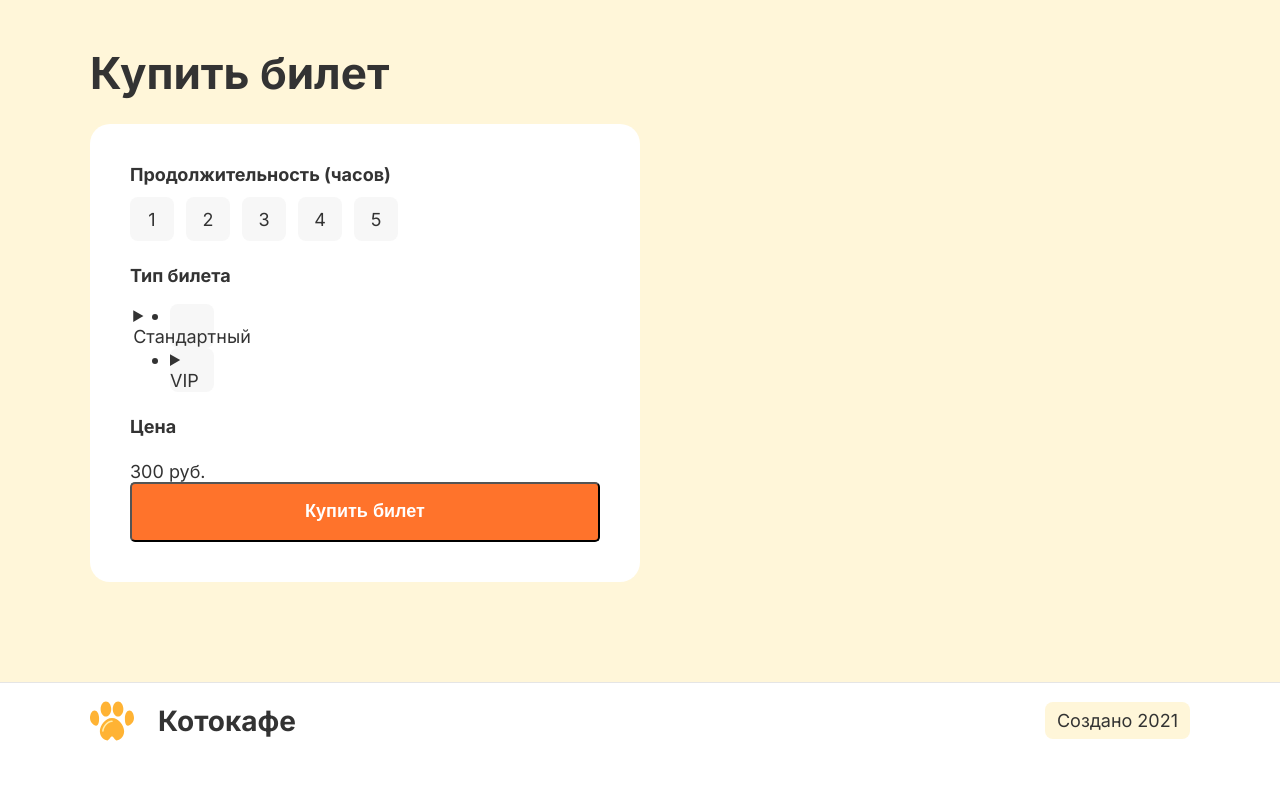
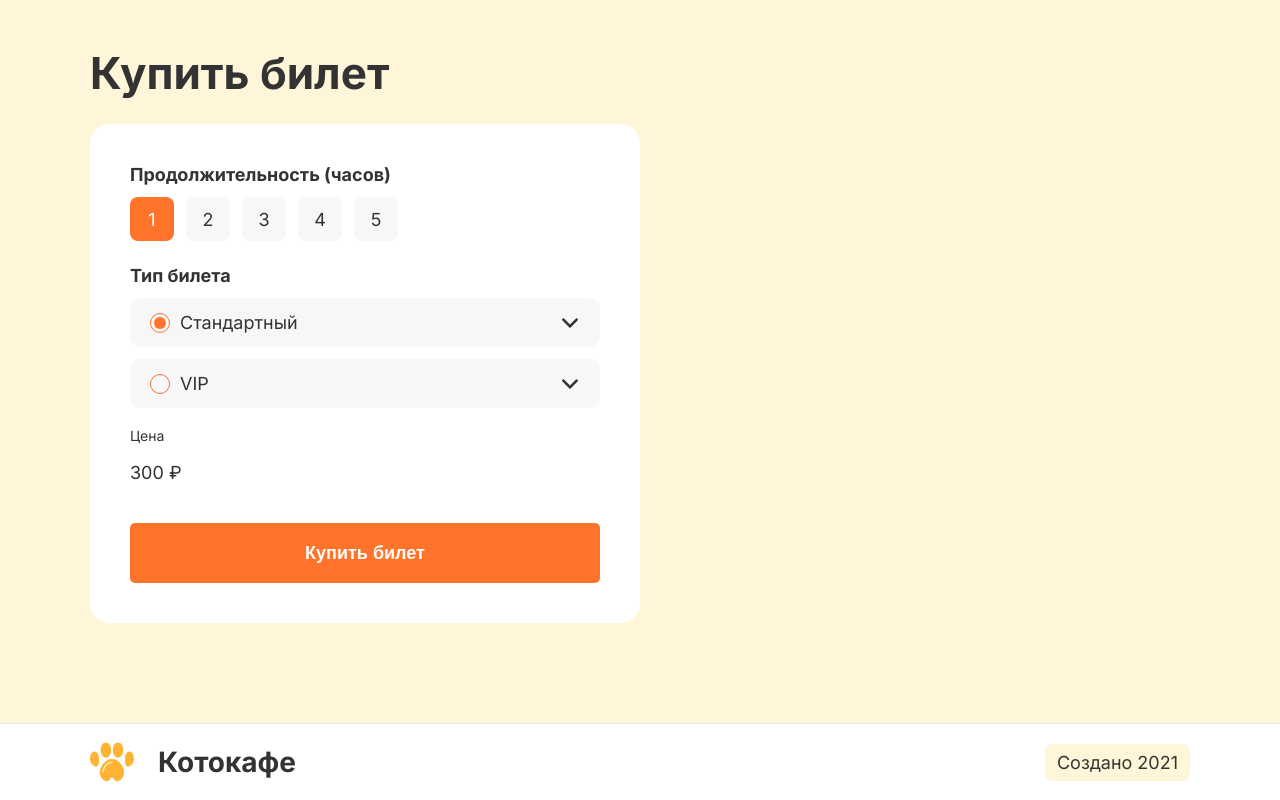
Before and after one commit to abatollo/cat-cafe, a React (Create React App) app: page /order in a window 1280 px wide. Shown: the part 987-1787 px from the top of the page. Before the commit the page ends 1746 px from the top, so only its background shows below. Built offline with nearby package versions, Linux system fonts and the light colour scheme.

Commit message:
Refines shop layout and adds Redux

```diff
--- a/package.json
+++ b/package.json
@@ -3,11 +3,14 @@
   "version": "0.1.0",
   "private": true,
   "dependencies": {
+    "@redux-devtools/extension": "^3.2.5",
     "classnames": "^2.3.2",
     "react": "^18.2.0",
     "react-dom": "^18.2.0",
+    "react-redux": "^8.0.5",
     "react-router-dom": "^6.9.0",
-    "react-scripts": "5.0.1"
+    "react-scripts": "^5.0.1",
+    "redux": "^4.2.1"
   },
   "scripts": {
     "start": "react-scripts start",
--- a/src/components/order-page/order-page.jsx
+++ b/src/components/order-page/order-page.jsx
@@ -2,7 +2,7 @@ import { Link } from 'react-router-dom';
 
 import { Header } from '../header/header';
 import { Slider } from '../slider/slider';
-import { Shop } from '../shop/shop';
+import Shop from '../shop/shop';
 import { Footer } from '../footer/footer';
 
 import slides from '../../mocks/slides.json';
--- a/src/components/shop/shop.jsx
+++ b/src/components/shop/shop.jsx
@@ -1,42 +1,97 @@
-import React from "react";
+import { connect } from 'react-redux';
 
-const Shop = ({ ticketTypes }) => {
+import TicketType from "../ticket-type/ticket-type";
+
+import { ActionCreator } from '../../store/action';
+
+import { formatPrice } from '../../utils/format-price';
+
+const Shop = ({
+  ticketTypes,
+  overallCost,
+  duration,
+  setDuration
+}) => {
+  const handleShopTypeRadioChange = (index) => {
+    setDuration(index + 1);
+  };
+
   return (
     <section className="shop">
       <div className="container center">
-        <h2 className="shop__heading">Купить билет</h2>
+        <h2 className="shop__heading">
+          Купить билет
+        </h2>
         <div className="shop__wrapper">
-          <h3 className="shop__subheading">Продолжительность (часов)</h3>
           <form>
-          <ul className="shop__list list-reset">
-            {[...Array(5)].map((_element, index) =>
-              <li className="shop__item" key={index}>
-                <input className="shop__input visually-hidden" type="radio" name="shop" id={`radio-${index}`} />
-                <label className="shop__label" htmlFor={`radio-${index}`}>{index + 1}</label>
-              </li>
-            )}
-          </ul>
-          <h3 className="shop__subheading">Тип билета</h3>
-          <ul>
-            {ticketTypes.map((ticketType, index) =>
-              <li className="shop__item" key={index}>
-                <input className="visually-hidden" type="radio" name="shop" id={`radio-${index}`} />
-                <label className="shop__label" htmlFor={`radio-${index}`}>
-                  <details className="shop__details">
-                    <summary className="shop__summary">{ ticketType.name }</summary>
-                  </details>
-                </label>
-              </li>
-            )}
-          </ul>
+            <h3 className="shop__subheading">
+              Продолжительность (часов)
+            </h3>
+            <ul className="shop__list list-reset">
+              {
+                [...Array(5)].map(
+                  (_element, index) =>
+                    <li className="shop__item" key={ index }>
+                      <input
+                        className="shop__input visually-hidden"
+                        type="radio"
+                        name="shop"
+                        id={ `radio-${ index }` }
+                        onChange={ () => { handleShopTypeRadioChange(index) } }
+                        checked = { index + 1 === duration }
+                      />
+                      <label
+                        className="shop__label"
+                        htmlFor={ `radio-${ index }` }
+                      >
+                        { index + 1 }
+                      </label>
+                    </li>
+              )}
+            </ul>
+            <h3 className="shop__subheading">
+              Тип билета
+            </h3>
+            <ul className="shop__type-list list-reset">
+              {
+                ticketTypes.map(
+                  (ticketType, ticketTypeIndex) =>
+                    <TicketType
+                      ticketType={ ticketType }
+                      key={ ticketTypeIndex }
+                    />
+                )
+              }
+            </ul>
           </form>
-          <h4 className="shop__smallheading">Цена</h4>
-          <div className="shop__price">300 руб.</div>
-          <button className="shop__button button">Купить билет</button>
+          <h4 className="shop__smallheading">
+            Цена
+          </h4>
+          <div className="shop__price">
+            {
+              formatPrice( overallCost )
+            }
+          </div>
+          <button className="shop__button button">
+            Купить билет
+          </button>
         </div>
       </div>
     </section>
   );
 };
 
-export { Shop };
+const mapStateToProps = (state) => {
+  return {
+    overallCost: state.overallCost,
+    duration: state.duration
+  };
+};
+
+const mapDispatchToProps = (dispatch) => ({
+  setDuration(item) {
+    dispatch(ActionCreator.setDuration(item));
+  }
+});
+
+export default connect(mapStateToProps, mapDispatchToProps)(Shop);
--- a/src/components/slider/slider.jsx
+++ b/src/components/slider/slider.jsx
@@ -26,7 +26,7 @@ const Slider = ({ slides }) => {
   return (
     <section className="slider">
       <div className="slider__wrapper container center">
-      <h2 className="slider__header center">Галерея нашего кафе</h2>
+      <h1 className="slider__header center">Галерея нашего кафе</h1>
       <div className="slider__proper">
           <picture className="slider__picture">
             {/* <source srcSet={`img/slides/slide-${ slideNumber }.avif 1x, img/slides/slide-${ slideNumber }@2x.avif 2x, img/slides/slide-${ slideNumber }@3x.avif 3x, img/slides/slide-${ slideNumber }@4x.avif 4x`} type="image/avif" />
--- /dev/null
+++ b/src/components/ticket-type/ticket-type.jsx
@@ -0,0 +1,85 @@
+import { useState } from "react";
+
+import { connect } from 'react-redux';
+
+import { ActionCreator } from "../../store/action";
+
+const TicketType = ( {
+  ticketType,
+  selectedTicketType,
+  setTicketType
+} ) => {
+  const [areBenefitsOpened, setAreBenefitsOpened] = useState( false );
+
+  const handleShopTypeRadioChange = ( ticketTypeId ) => {
+    setTicketType( ticketTypeId );
+  };
+
+  const handleShopTypeCheckboxChange = () => {
+    setAreBenefitsOpened( ( prevState ) => !prevState );
+  };
+
+  return (
+    <li className="shop__type-item">
+      <div className="shop__type-wrapper">
+        <input
+          className="shop__type-input visually-hidden"
+          type="radio"
+          name="shop-type"
+          id={ `radio-type-${ ticketType.id }` }
+          onChange={ () => { handleShopTypeRadioChange( ticketType.id ) } }
+          checked={ selectedTicketType === ticketType.id }
+        />
+        <label
+          className="shop__type-label"
+          htmlFor={ `radio-type-${ ticketType.id }` }
+        >
+          { ticketType.name }
+        </label>
+        <input
+          className="shop__type-checkbox visually-hidden"
+          type="checkbox"
+          name={ `type-checkbox-${ ticketType.id }` }
+          id={ `type-checkbox-${ ticketType.id }` }
+          value={ `type-checkbox-${ ticketType.id }` }
+          onChange={ handleShopTypeCheckboxChange }
+        />
+        <label
+          className="shop__type-checkbox-label"
+          htmlFor={ `type-checkbox-${ ticketType.id }` }
+        >
+          Выгоды
+        </label>
+      </div>
+      {
+        areBenefitsOpened && <ul className="shop__type-sublist">
+          {
+            ticketType.benefits.map(
+              ( ticketTypeBenefit, ticketTypeBenefitIndex ) =>
+                <li
+                  className="shop__type-sublist-item"
+                  key={ ticketTypeBenefitIndex }
+                >
+                  { ticketTypeBenefit }
+                </li>
+            )
+          }
+        </ul>
+      }
+    </li>
+  );
+};
+
+const mapStateToProps = ( state ) => {
+  return {
+    selectedTicketType: state.selectedTicketType
+  };
+};
+
+const mapDispatchToProps = ( dispatch ) => ({
+  setTicketType( selectedTicketType ) {
+    dispatch( ActionCreator.setTicketType( selectedTicketType ) );
+  }
+});
+
+export default connect(mapStateToProps, mapDispatchToProps)(TicketType);
--- a/src/css/blocks/shop.css
+++ b/src/css/blocks/shop.css
@@ -32,8 +32,18 @@
   font-size: 18px;
 }
 
+.shop__smallheading {
+  font-size: 14px;
+  font-weight: normal;
+}
+
+.shop__price {
+  margin-bottom: 40px;
+}
+
 .shop__button {
   width: 100%;
+  border: 0;
 }
 
 .shop__list {
@@ -52,6 +62,8 @@
 
   background-color: #F7F7F7;
   border-radius: 8px;
+
+  cursor: pointer;
 }
 
 .shop__input:checked + .shop__label {
@@ -64,3 +76,125 @@
   outline: medium auto Highlight;
   outline: medium auto -webkit-focus-ring-color;
 }
+
+.shop__type-list {
+  display: flex;
+  flex-direction: column;
+  gap: 12px;
+}
+
+.shop__type-item {
+  background-color: #F7F7F7;
+
+  border-radius: 10px;
+}
+
+.shop__type-wrapper {
+  display: flex;
+  align-items: center;
+  justify-content: space-between;
+}
+
+.shop__type-label {
+  position: relative;
+
+  display: flex;
+  padding-top: 14px;
+  padding-bottom: 14px;
+  padding-left: 50px;
+
+  font-size: 18px;
+
+  flex-grow: 1;
+}
+
+.shop__type-label::before {
+  position: absolute;
+  top: 15px;
+  left: 20px;
+
+  display: block;
+  width: 18px;
+  height: 18px;
+
+  border: 1px solid #FF732B;
+  border-radius: 50%;
+
+  content: "";
+}
+
+.shop__type-input:checked + .shop__type-label::after {
+  position: absolute;
+  top: 19px;
+  left: 24px;
+
+  display: block;
+  width: 12px;
+  height: 12px;
+
+  background-color: #FF732B;
+  border-radius: 50%;
+
+  content: "";
+}
+
+.shop__type-input:focus + .shop__type-label {
+  outline: medium auto Highlight;
+  outline: medium auto -webkit-focus-ring-color;
+}
+
+.shop__type-checkbox-label {
+  margin-right: 10px;
+  padding-top: 20px;
+  padding-right: 20px;
+  padding-bottom: 20px;
+  padding-left: 20px;
+  width: 16px;
+  height: 16px;
+
+  font-size: 0;
+
+  background-image: url("../../assets/icon-dropdown.svg");
+  background-position: center;
+  background-repeat: no-repeat;
+
+  cursor: pointer;
+}
+
+.shop__type-checkbox:checked + .shop__type-checkbox-label {
+  transform: rotate(180deg);
+}
+
+.shop__type-checkbox:focus + .shop__type-checkbox-label {
+  outline: medium auto Highlight;
+  outline: medium auto -webkit-focus-ring-color;
+}
+
+.shop__type-sublist {
+  display: flex;
+  flex-direction: column;
+  gap: 10px;
+
+  padding-top: 10px;
+  padding-right: 20px;
+  padding-bottom: 20px;
+  padding-left: 20px;
+
+  list-style-type: none;
+}
+
+.shop__type-sublist-item {
+  display: flex;
+  align-items: center;
+}
+
+.shop__type-sublist-item::before {
+  width: 8px;
+  height: 8px;
+  margin-right: 8px;
+
+  background-color: #333333;
+  border-radius: 50%;
+
+  content: "";
+}
--- a/src/mocks/ticket-types.json
+++ b/src/mocks/ticket-types.json
@@ -1,5 +1,6 @@
 [
   {
+    "id": 1,
     "name": "Стандартный",
     "benefits": [
       "Первое",
@@ -8,6 +9,7 @@
     ]
   },
   {
+    "id": 2,
     "name": "VIP",
     "benefits": [
       "Акции по пристройству и выставки кошек",
--- /dev/null
+++ b/src/store/action.js
@@ -0,0 +1,17 @@
+const ActionType = {
+  SET_DURATION: `SET_DURATION`,
+  SET_TICKET_TYPE: `SET_TICKET_TYPE`
+};
+
+const ActionCreator = {
+  setDuration: (payload) => ({
+    type: ActionType.SET_DURATION,
+    payload
+  }),
+  setTicketType: (payload) => ({
+    type: ActionType.SET_TICKET_TYPE,
+    payload
+  })
+};
+
+export { ActionType, ActionCreator };
--- /dev/null
+++ b/src/utils/format-price.js
@@ -0,0 +1,7 @@
+const formatPrice = (price) => {
+  const formattedPrice = new Intl.NumberFormat("ru-RU", { style: "currency", currency: "RUB", trailingZeroDisplay: "stripIfInteger" }).format(price);
+
+  return formattedPrice;
+};
+
+export { formatPrice };
```
Also changed, not shown: src/index.js (+13 -1 lines), src/store/reducer.js (added, +26 -0 lines), src/assets/icon-dropdown.svg (added), 1 other file (tests, documents, lock files or other folders).
